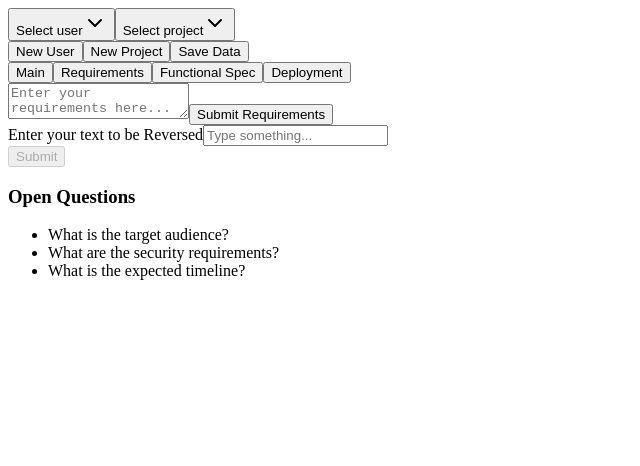
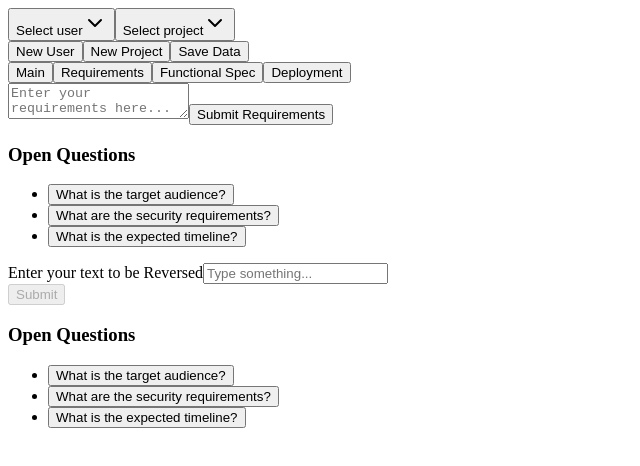
Before and after one commit to AnvayB/text-transformer-loop, a Next.js app: page /Index in a window 1280 px wide. Shown: the top 466 px of the page, without its empty margins (0-640 px from the left). Built offline with nearby package versions, Linux system fonts and the light colour scheme.

Commit message:
Refactor Index Component
Updated the Index component to make Open Questions clickable buttons that populate the Requirements textbox. Enhanced functionality for New User and New Project buttons to add new instances to their respective dropdowns.
[skip gpt_engineer]

```diff
--- a/src/components/MainTab.tsx
+++ b/src/components/MainTab.tsx
@@ -1,6 +1,7 @@
 import { Button } from "@/components/ui/button";
 import { Textarea } from "@/components/ui/textarea";
 import { useState } from "react";
+import { QuestionsSidebar } from "./QuestionsSidebar";
 
 export function MainTab() {
   const [requirements, setRequirements] = useState("");
@@ -10,8 +11,16 @@ export function MainTab() {
     // Here you would typically send the requirements to your backend
   };
 
+  const handleQuestionClick = (question: string) => {
+    setRequirements((prev) => {
+      const newRequirements = prev ? `${prev}\n\n${question}` : question;
+      return newRequirements;
+    });
+  };
+
   return (
-    <div className="space-y-4">
+    <div className="flex">
+      <div className="flex-1 space-y-4">
         <Textarea
           placeholder="Enter your requirements here..."
           value={requirements}
@@ -22,5 +31,7 @@ export function MainTab() {
           Submit Requirements
         </Button>
       </div>
+      <QuestionsSidebar onQuestionClick={handleQuestionClick} />
+    </div>
   );
 }
--- a/src/components/QuestionsSidebar.tsx
+++ b/src/components/QuestionsSidebar.tsx
@@ -1,4 +1,10 @@
-export function QuestionsSidebar() {
+import { Button } from "@/components/ui/button";
+
+interface QuestionsSidebarProps {
+  onQuestionClick?: (question: string) => void;
+}
+
+export function QuestionsSidebar({ onQuestionClick }: QuestionsSidebarProps) {
   const questions = [
     "What is the target audience?",
     "What are the security requirements?",
@@ -10,11 +16,14 @@ export function QuestionsSidebar() {
       <h3 className="font-semibold mb-4 text-sidebar-foreground">Open Questions</h3>
       <ul className="space-y-2">
         {questions.map((question, index) => (
-          <li
-            key={index}
-            className="p-2 bg-sidebar-accent rounded-md text-sm text-sidebar-accent-foreground"
-          >
-            {question}
+          <li key={index}>
+            <Button
+              variant="ghost"
+              className="w-full justify-start text-left text-sm text-sidebar-accent-foreground hover:bg-sidebar-accent"
+              onClick={() => onQuestionClick?.(question)}
+            >
+              {question}
+            </Button>
           </li>
         ))}
       </ul>
--- a/src/components/UserProjectControls.tsx
+++ b/src/components/UserProjectControls.tsx
@@ -6,39 +6,56 @@ import {
   SelectTrigger,
   SelectValue,
 } from "@/components/ui/select";
+import { useState } from "react";
 
 export function UserProjectControls() {
+  const [users, setUsers] = useState(["User 1", "User 2"]);
+  const [projects, setProjects] = useState(["Project 1", "Project 2"]);
+  const [selectedUser, setSelectedUser] = useState<string>();
+  const [selectedProject, setSelectedProject] = useState<string>();
+
   const handleSaveData = () => {
     console.log("Saving data to JSON...");
+    // Here you would typically save the data to your backend
   };
 
   const handleCreateUser = () => {
-    console.log("Creating new user...");
+    const newUser = `User ${users.length + 1}`;
+    setUsers((prev) => [...prev, newUser]);
+    console.log("Creating new user:", newUser);
   };
 
   const handleCreateProject = () => {
-    console.log("Creating new project...");
+    const newProject = `Project ${projects.length + 1}`;
+    setProjects((prev) => [...prev, newProject]);
+    console.log("Creating new project:", newProject);
   };
 
   return (
     <div className="flex flex-wrap gap-4 items-center p-4 bg-muted/50 rounded-lg">
-      <Select>
+      <Select value={selectedUser} onValueChange={setSelectedUser}>
         <SelectTrigger className="w-[200px]">
           <SelectValue placeholder="Select user" />
         </SelectTrigger>
         <SelectContent>
-          <SelectItem value="user1">User 1</SelectItem>
-          <SelectItem value="user2">User 2</SelectItem>
+          {users.map((user) => (
+            <SelectItem key={user} value={user}>
+              {user}
+            </SelectItem>
+          ))}
         </SelectContent>
       </Select>
 
-      <Select>
+      <Select value={selectedProject} onValueChange={setSelectedProject}>
         <SelectTrigger className="w-[200px]">
           <SelectValue placeholder="Select project" />
         </SelectTrigger>
         <SelectContent>
-          <SelectItem value="project1">Project 1</SelectItem>
-          <SelectItem value="project2">Project 2</SelectItem>
+          {projects.map((project) => (
+            <SelectItem key={project} value={project}>
+              {project}
+            </SelectItem>
+          ))}
         </SelectContent>
       </Select>
 
```
Lines whose indentation alone changed are shown as unchanged.
